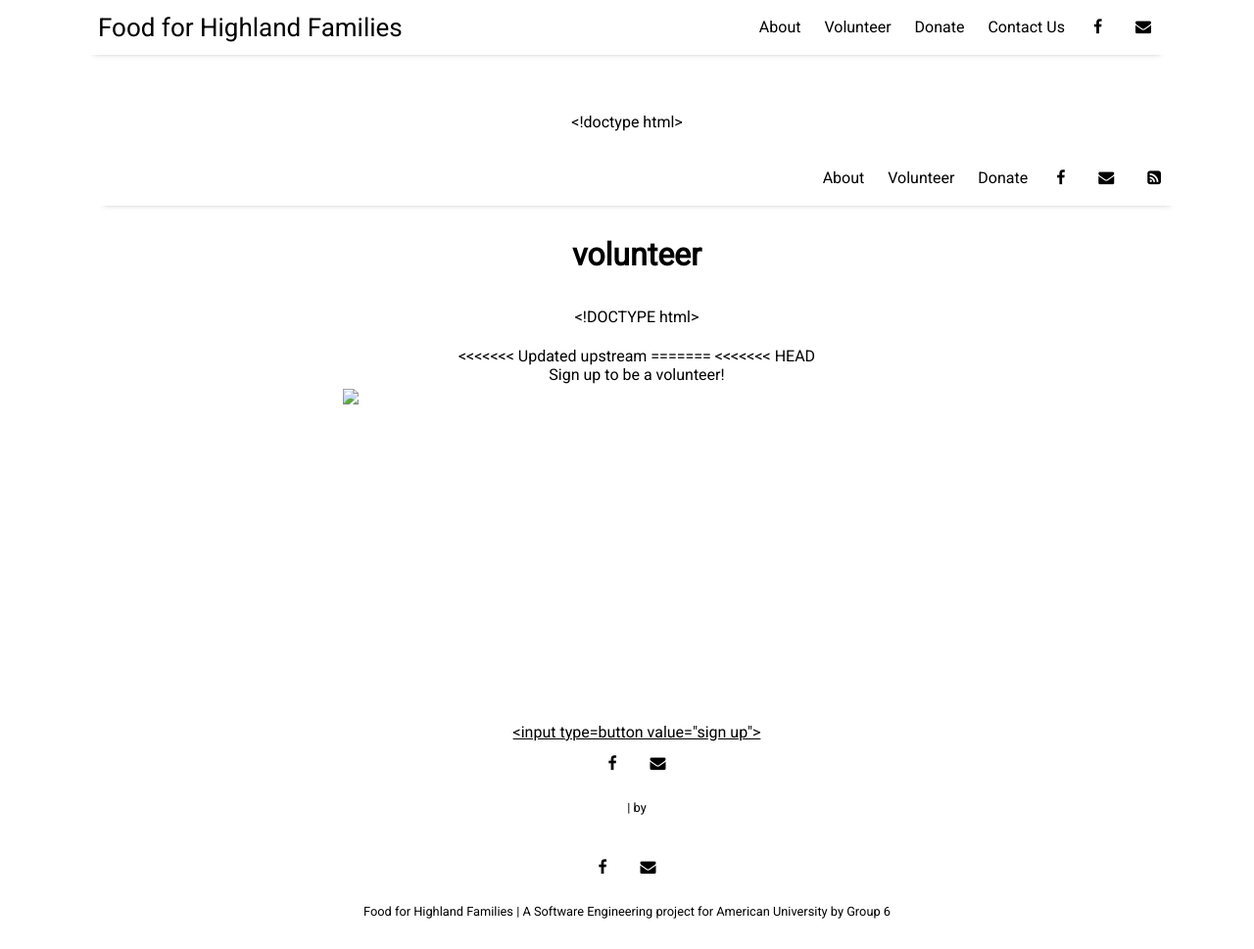
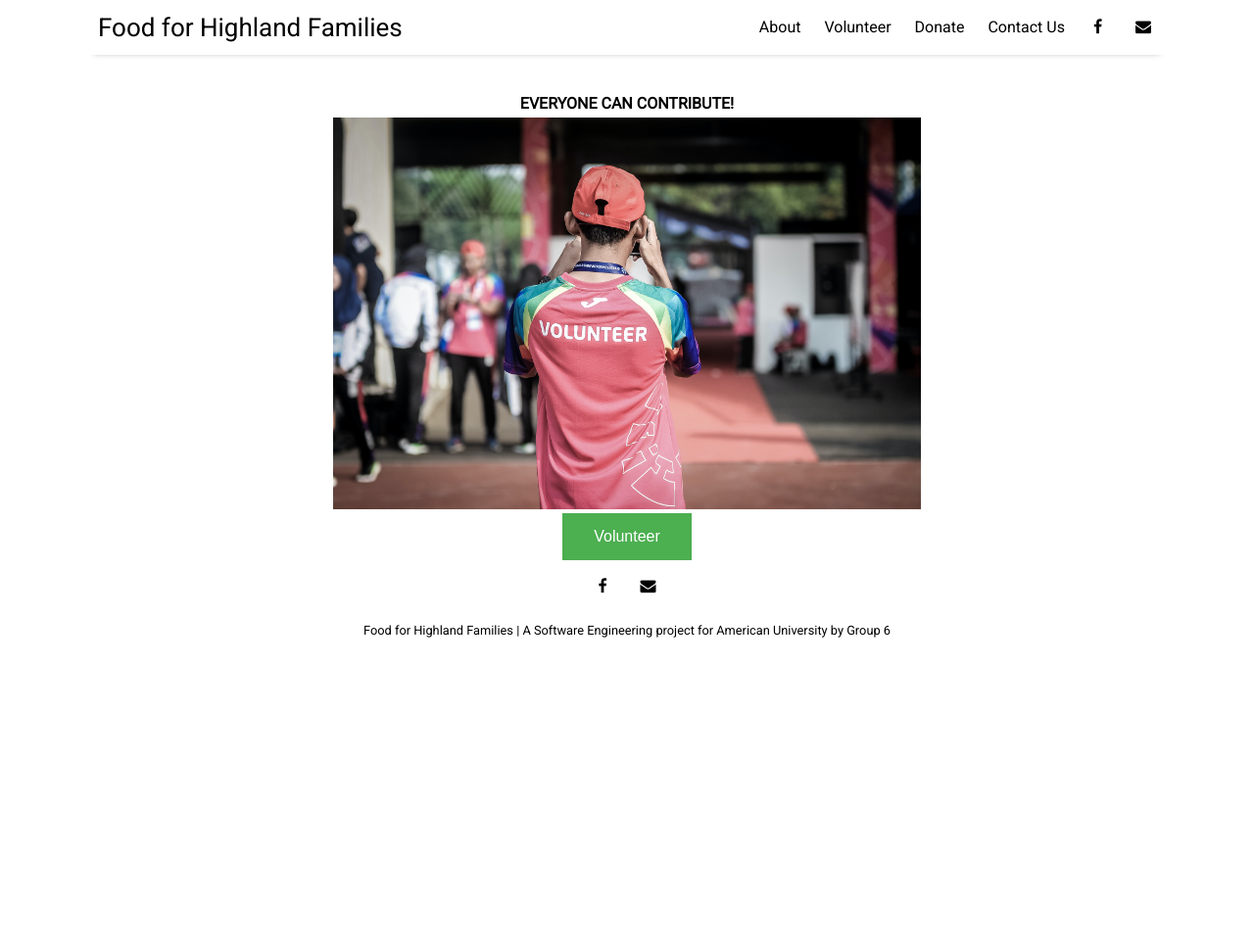
Before and after one commit to Vbrewski/fhf-v5, a Jekyll site: the page built from pages/volunteer.md, in a window 1280 px wide and 969 px high. Shown: the whole window at 98% size. Built offline with Jekyll 4.4.1, drawn with Linux system fonts in a browser that asks for light colours; nearby versions of some CDN libraries; our own code applies the rules of GitHub Pages for plain Markdown files.

```diff
--- a/_data/settings.yml
+++ b/_data/settings.yml
@@ -9,7 +9,7 @@ google-ID: 'UA-112060364-2'
 menu:
 - {name: 'About', folder: 'pages', file: 'about.html'}
 - {name: 'Volunteer', folder: 'pages', file: 'volunteer.html'}
-- {name: 'Donate', folder: 'pages', file: 'donate2.html'}
+- {name: 'Donate', folder: 'pages', file: 'donate.html'}
 - {name: 'Contact Us', folder: 'pages', file: 'contact.html'}
 
 # Available social icons are powered by Font Awesome, so you can use any icon that they offer
--- a/pages/volunteer.md
+++ b/pages/volunteer.md
@@ -1,145 +1,40 @@
-<!doctype html>
-<html>
-<head>
-<style>
-  h1 {text-align: center;}
-  p {text-align: center;}
-  div {text-align: center;}
-</style>
-
-  <title>
-
-      Volunteer
-
-  </title>
-
-  <meta name="viewport" content="width=device-width, initial-scale=1">
-  <meta charset="utf-8">
-
-  <link rel="stylesheet" href="/assets/css/main.css">
-  <link rel="stylesheet" href="/assets/css/syntax.css">
-
-
-
-  <link rel="stylesheet" href="https://fonts.googleapis.com/css?family=Roboto|Source+Code+Pro">
-  <link rel="stylesheet" href="https://cdnjs.cloudflare.com/ajax/libs/font-awesome/4.6.3/css/font-awesome.min.css">
-
-
-
-  <!-- Google Analytics -->
-  <script>
-  (function(i,s,o,g,r,a,m){i['GoogleAnalyticsObject']=r;i[r]=i[r]||function(){
-  (i[r].q=i[r].q||[]).push(arguments)},i[r].l=1*new Date();a=s.createElement(o),
-  m=s.getElementsByTagName(o)[0];a.async=1;a.src=g;m.parentNode.insertBefore(a,m)
-  })(window,document,'script','//www.google-analytics.com/analytics.js','ga');
-
-  ga('create', 'UA-112060364-2', 'auto');
-  ga('send', 'pageview');
-</script>
-
-
-  <!-- Use Jekyll SEO plugin -->
-  <!-- Begin Jekyll SEO tag v2.6.1 -->
-<title>volunteer</title>
-<meta name="generator" content="Jekyll v3.6.3" />
-<meta property="og:title" content="volunteer" />
-<meta property="og:locale" content="en_US" />
-<link rel="canonical" href="http://localhost:4000/pages/volunteer.html" />
-<meta property="og:url" content="http://localhost:4000/pages/volunteer.html" />
-<script type="application/ld+json">
-{"url":"http://localhost:4000/pages/volunteer.html","headline":"volunteer","@type":"WebPage","@context":"https://schema.org"}</script>
-<!-- End Jekyll SEO tag -->
-
-
-</head>
-
-
-<body>
-
-<div class="container">
-  <header class="site-header">
-  <h3 class="site-title">
-    <a href="/"></a>
-  </h3>
-  <nav class="menu-list">
-
-      <a href="/pages/about.html" class="menu-link">About</a>
-
-      <a href="/pages/volunteer.html" class="menu-link">Volunteer</a>
-
-      <a href="/pages/donate.html" class="menu-link">Donate</a>
-
-
-
-      <a href="https://www.facebook.com/Food4HighlandFamilies" class="menu-link" target="_blank"><i class="fa fa-facebook" aria-hidden="true"></i></a>
-
-      <a href="mailto:food4highlandfamilies@gmail.com" class="menu-link" target="_blank"><i class="fa fa-envelope" aria-hidden="true"></i></a>
-
-      <a href="feed.xml" class="menu-link" target="_blank"><i class="fa fa-rss-square" aria-hidden="true"></i></a>
-
-  </nav>
-  <div class="dropdown">
-    <button class="dropbtn"><i class="fa fa-bars" aria-hidden="true"></i></button>
-    <div class="dropdown-content">
-
-        <a href="/pages/about.html" class="menu-link">About</a>
-
-        <a href="/pages/volunteer.html" class="menu-link">Volunteer</a>
-
-        <a href="/pages/donate.html" class="menu-link">Donate</a>
-
-
-
-        <a href="https://www.facebook.com/Food4HighlandFamilies" class="menu-link" target="_blank"><i class="fa fa-facebook" aria-hidden="true"></i></a>
-
-        <a href="mailto:food4highlandfamilies@gmail.com" class="menu-link" target="_blank"><i class="fa fa-envelope" aria-hidden="true"></i></a>
-
-        <a href="feed.xml" class="menu-link" target="_blank"><i class="fa fa-rss-square" aria-hidden="true"></i></a>
-
-    </div>
-  </div>
-</header>
-
-  <div class="posts-wrapper">
-    <div class="page-title">
-  <h1>
-    volunteer
-  </h1>
-</div>
-
-<article>
-  <p>&lt;!DOCTYPE html&gt;</p>
+---
+layout: page
+---
 <html>
 <head>
 <meta charset="utf-8" />
-&lt;&lt;&lt;&lt;&lt;&lt;&lt; Updated upstream
-=======
-&lt;&lt;&lt;&lt;&lt;&lt;&lt; HEAD
-<title></title>
+<title>Everyone can CONTRIBUTE!</title>
+<style>
+.button {
+  background-color: #4CAF50; /* Green */
+  border: none;
+  color: white;
+  padding: 15px 32px;
+  text-align: center;
+  text-decoration: none;
+  display: inline-block;
+  font-size: 16px;
+  margin: 4px 2px;
+  cursor: pointer;
+  -webkit-transition-duration: 0.4s; /* Safari */
+  transition-duration: 0.4s;
+}
+
+.button1 {
+  box-shadow: 0 8px 16px 0 rgba(0,0,0,0.2), 0 6px 20px 0 rgba(0,0,0,0.19);
+}
+
+.button2:hover {
+  box-shadow: 0 12px 16px 0 rgba(0,0,0,0.24),0 17px 50px 0 rgba(0,0,0,0.19);
+}
+</style>
 </head>
-<div class="banner-text">Sign up to be a volunteer!</div>
 <body>
-<img src="volunteer.jpg" weidth="400" height="341" />
+<div class="banner-text"><b>EVERYONE CAN CONTRIBUTE!</b></div>
+<img src="/assets/img/volunteer.jpg" width="600" height="400" />
 <a href="https://forms.gle/w5wEDFGCNyUQNRAAA">
-&lt;input type=button value="sign up"&gt;
+<button class="button button2">Volunteer</button>
 </a>
 </body>
 </html>
-
-</article>
-
-  </div>
-  <footer class="footer">
-
-    <a href="https://www.facebook.com/Food4HighlandFamilies" class="menu-link" target="_blank"><i class="fa fa-facebook" aria-hidden="true"></i></a>
-
-    <a href="mailto:food4highlandfamilies@gmail.com" class="menu-link" target="_blank"><i class="fa fa-envelope" aria-hidden="true"></i></a>
-
-
-  <div class="post-date"><a href="/"> |  by </a></div>
-</footer>
-
-</div>
-
-</body>
-</html>
```
Also changed, not shown: _posts/2016-04-04-about-the-author.md (+2 -2 lines), pages/contact.md (+22 -1 lines), pages/donate.md (+0 -1 lines), assets/img/becca.jpg (added), 1 other file.
